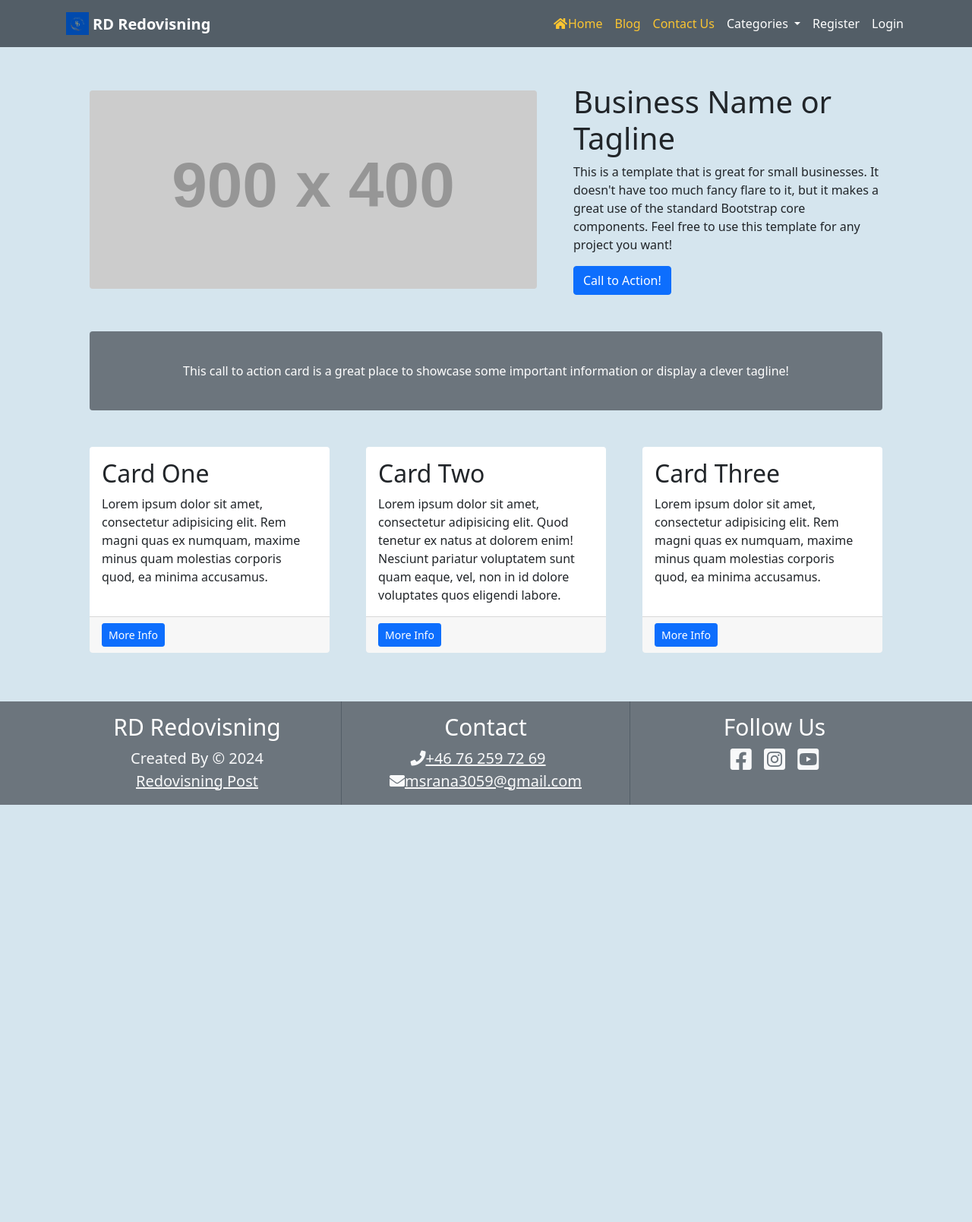
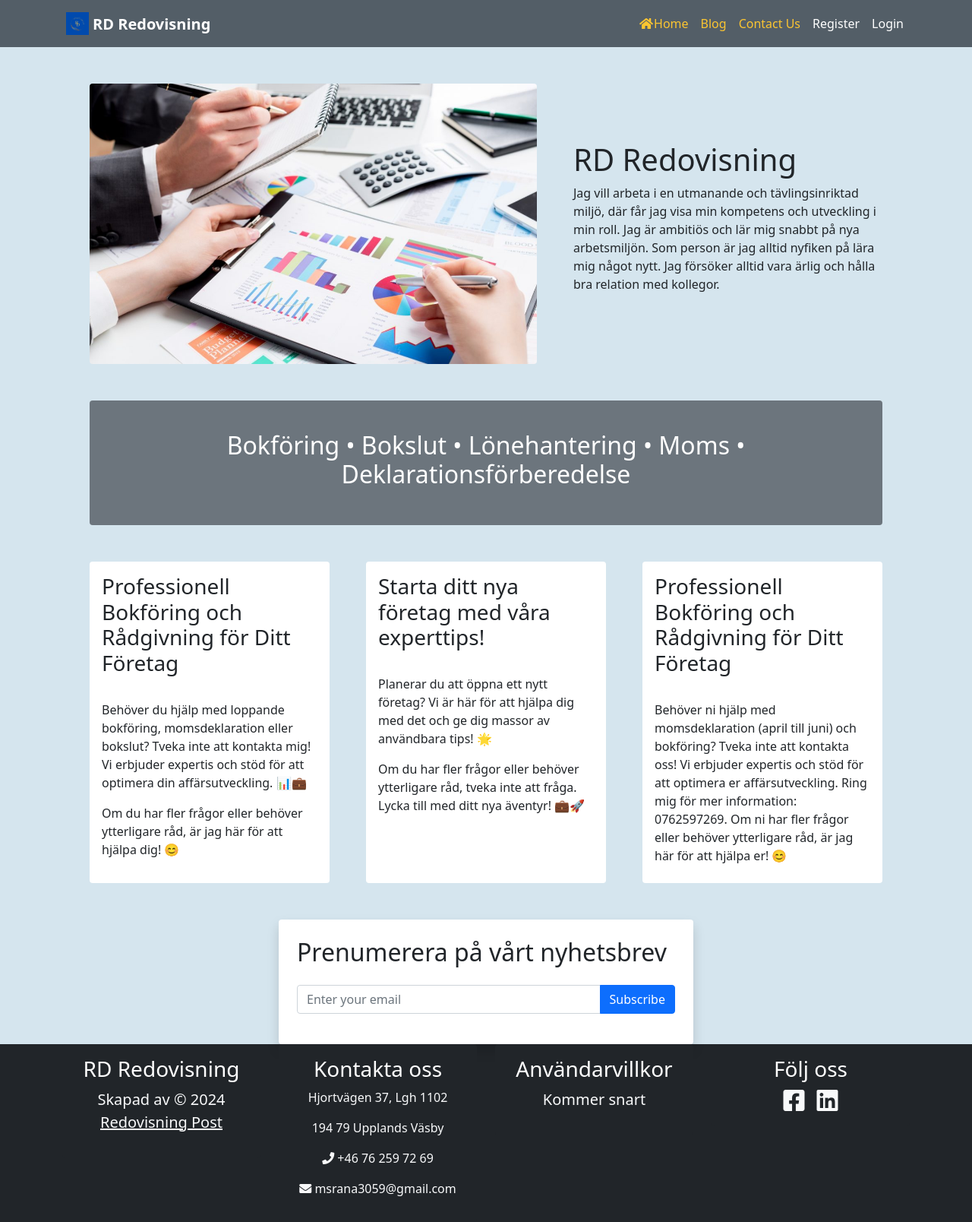
Before and after one commit to mamuzaan/rdredovisning, a Django app: page / in a window 1280 px wide. Shown: the whole page at 76% size. Before the commit the page ends 1059 px from the top, so only its background shows below. Run offline with Django 3.2, Linux system fonts and the light colour scheme; grey boxes labelled with a size stand in for pictures from a placeholder-image service; some libraries are stand-ins or nearby versions.

Commit message:
Added image and edit page

```diff
--- a/redovisning/urls.py
+++ b/redovisning/urls.py
@@ -12,5 +12,5 @@ urlpatterns = [
     path('like/<slug:slug>', views.PostLike.as_view(), name='post_like'),
     path('edit/<int:pk>/', views.EditView.as_view(), name='edit'),
     path('delete/<int:pk>/', views.Delete.as_view(), name='delete'),
-    path('category/<category>/', views.CatListView.as_view(), name='category'),
+    path('category/<category>/', views.CatListView.as_view(), name='category')
 ]
--- a/templates/base.html
+++ b/templates/base.html
@@ -16,7 +16,7 @@
             integrity="sha384-gtEjrD/SeCtmISkJkNUaaKMoLD0//ElJ19smozuHV6z3Iehds+3Ulb9Bn9Plx0x4" crossorigin="anonymous">
         </script>
         <link rel="stylesheet" href="{% static 'css/style.css' %}">
-
+        <link rel="icon" type="image/png" href="media/favicon_io/favicon-32x32.png">
     </head>
     <body class="d-flex flex-column h-100 main-bg">
         <header>
@@ -41,7 +41,7 @@
                             <li class="nav-item active pl-1">
                                 <a class="nav-link" href="{% url 'contact' %}">Contact Us</a>
                             </li>
-                            <li class="nav-item dropdown">
+                            <!-- <li class="nav-item dropdown">
                             <a class="nav-link dropdown-toggle" href="#" id="navbarDropdownMenuLink" role="button" data-bs-toggle="dropdown" aria-expanded="false">
                                 Categories
                             </a>
@@ -52,7 +52,7 @@
                                 {% endfor %}
                                 </li>
                             </ul>
-                            </li>
+                            </li> -->
                             {% if user.is_authenticated %}
                             <li class="nav-item pl-1">
                                 <a class="nav-link" href="{% url 'account_logout' %}">Logout</a>
@@ -95,7 +95,7 @@
 
 
         <!-- footer -->
-        <footer class="footer mt-auto">
+        <!-- <footer class="footer mt-auto">
             <div class="jumbotron jumbotron-fluid bg-secondary mt-3 mb-0">
                 <div class="container">
                     <div class="row">
@@ -126,6 +126,7 @@
                                 <div class="card-body text-center">
                                 <h5 class="card-title text-white display-4 lead" style="font-size:30px">Follow Us</h5>
                                         <a href="https://www.facebook.com/people/RD-Redovisning/100075506638033/"><i class="fab fa-facebook-square fa-fw fa-2x text-light"></i></a>
+                                        <a href="https://www.linkedin.com/in/rana-md-sohel-153b4910/"><i class="fab fa-linkedin fa-fw fa-2x text-light"></i></a>
                                         <a href="#"><i class="fab fa-instagram-square fa-fw fa-2x text-light"></i></a>
                                         <a href="#"><i class="fab fa-youtube-square fa-fw fa-2x text-light"></i></a>
                                 </div>
@@ -134,7 +135,56 @@
                     </div>
                 </div>
             </div>
+        </footer> -->
+
+        <footer class="footer mt-auto bg-dark">
+            <div class="container">
+                <div class="row">
+                    <div class="col-lg-3">
+                        <div class="card bg-dark border-0">
+                            <div class="card-body text-light text-center">
+                                <h3 class="card-title text-white">RD Redovisning</h3>
+                                <p class="lead">Skapad av © 2024<br>
+                                <a href="{% url 'blog' %}" class="text-light d-block lead">Redovisning Post</a>
+                                </p>
+                            </div>
+                        </div>
+                    </div>
+
+                    <div class="col-lg-3">
+                        <div class="card bg-dark border-0">
+                            <div class="card-body text-center">
+                                <h3 class="card-title text-white">Kontakta oss</h3>
+                                <p class="text-light d-block">Hjortvägen 37, Lgh 1102</p>
+                                <p class="text-light d-block">194 79 Upplands Väsby</p>
+                                <p class="text-light d-block"><i class="fa fa-phone mr-2"></i> +46 76 259 72 69</p>
+                                <p class="text-light d-block"><i class="fa fa-envelope mr-2"></i> msrana3059@gmail.com</p>
+                            </div>
+                        </div>
+                    </div>
+
+                    <div class="col-lg-3">
+                        <div class="card bg-dark border-0">
+                            <div class="card-body text-center">
+                                <h3 class="card-title text-white">Användarvillkor</h3>
+                                <p class="text-light d-block lead">Kommer snart</p>
+                            </div>
+                        </div>
+                    </div>
+
+                    <div class="col-lg-3">
+                        <div class="card bg-dark border-0">
+                            <div class="card-body text-center">
+                                <h3 class="card-title text-white">Följ oss</h3>
+                                <a href="https://www.facebook.com/people/RD-Redovisning/100075506638033/"><i class="fab fa-facebook-square fa-fw fa-2x text-light"></i></a>
+                                <a href="https://www.linkedin.com/in/rana-md-sohel-153b4910/"><i class="fab fa-linkedin fa-fw fa-2x text-light"></i></a>
+                            </div>
+                        </div>
+                    </div>
+                </div>
+            </div>
         </footer>
+
         <script src="{% static 'js/script.js' %}"></script>
     </body>
 </html>
--- a/templates/home_page.html
+++ b/templates/home_page.html
@@ -4,46 +4,81 @@
 <div class="container px-4 px-lg-5">
     <!-- Heading Row-->
     <div class="row gx-4 gx-lg-5 align-items-center my-5">
-        <div class="col-lg-7"><img class="img-fluid rounded mb-4 mb-lg-0" src="https://dummyimage.com/900x400/dee2e6/6c757d.jpg" alt="..." /></div>
+        <div class="col-lg-7"><img class="img-fluid rounded mb-4 mb-lg-0" src="media/bild1.png" alt="hero image" />
+        </div>
         <div class="col-lg-5">
-            <h1 class="font-weight-light">Business Name or Tagline</h1>
-            <p>This is a template that is great for small businesses. It doesn't have too much fancy flare to it, but it makes a great use of the standard Bootstrap core components. Feel free to use this template for any project you want!</p>
-            <a class="btn btn-primary" href="#!">Call to Action!</a>
+            <h1 class="font-weight-light">RD Redovisning</h1>
+            <p>Jag vill arbeta i en utmanande och tävlingsinriktad miljö, där får jag visa min kompetens och utveckling
+                i min roll. Jag är ambitiös och lär mig snabbt på nya arbetsmiljön. Som person är jag alltid nyfiken på
+                lära mig något nytt. Jag försöker alltid vara ärlig och hålla bra relation med kollegor.</p>
+            <!-- <a class="btn btn-primary" href="#!">Call to Action!</a> -->
         </div>
     </div>
     <!-- Call to Action-->
     <div class="card text-white bg-secondary my-5 py-4 text-center">
-        <div class="card-body"><p class="text-white m-0">This call to action card is a great place to showcase some important information or display a clever tagline!</p></div>
+        <div class="card-body">
+            <h2>
+                <p class="text-white m-0">Bokföring • Bokslut • Lönehantering • Moms • Deklarationsförberedelse</p>
+            </h2>
+        </div>
     </div>
     <!-- Content Row-->
     <div class="row gx-4 gx-lg-5">
         <div class="col-md-4 mb-5">
             <div class="card h-100">
                 <div class="card-body">
-                    <h2 class="card-title">Card One</h2>
-                    <p class="card-text">Lorem ipsum dolor sit amet, consectetur adipisicing elit. Rem magni quas ex numquam, maxime minus quam molestias corporis quod, ea minima accusamus.</p>
+                    <h3 class="card-title">Professionell Bokföring och Rådgivning för Ditt Företag</h3><br>
+                    <p class="card-text">Behöver du hjälp med loppande bokföring, momsdeklaration eller bokslut? Tveka
+                        inte att kontakta mig! Vi erbjuder expertis och stöd för att optimera din affärsutveckling. 📊💼
+                    </p>
+                    <p lass="card-text">Om du har fler frågor eller behöver ytterligare råd, är jag här för att hjälpa dig! 😊</p>
                 </div>
-                <div class="card-footer"><a class="btn btn-primary btn-sm" href="#!">More Info</a></div>
+                <!-- <div class="card-footer"><a class="btn btn-primary btn-sm" href="#!">More Info</a></div> -->
             </div>
         </div>
         <div class="col-md-4 mb-5">
             <div class="card h-100">
                 <div class="card-body">
-                    <h2 class="card-title">Card Two</h2>
-                    <p class="card-text">Lorem ipsum dolor sit amet, consectetur adipisicing elit. Quod tenetur ex natus at dolorem enim! Nesciunt pariatur voluptatem sunt quam eaque, vel, non in id dolore voluptates quos eligendi labore.</p>
+                    <h3 class="card-title">Starta ditt nya företag med våra experttips!</h3><br>
+                    <p class="card-text">Planerar du att öppna ett nytt företag? Vi är här för att hjälpa dig med det
+                        och ge dig massor av användbara tips! 🌟</p>
+                    <p class="card-text">Om du har fler frågor eller behöver ytterligare råd, tveka inte att fråga. Lycka till med ditt
+                        nya äventyr! 💼🚀</p>
                 </div>
-                <div class="card-footer"><a class="btn btn-primary btn-sm" href="#!">More Info</a></div>
+                <!-- <div class="card-footer"><a class="btn btn-primary btn-sm" href="#!">More Info</a></div> -->
             </div>
         </div>
         <div class="col-md-4 mb-5">
             <div class="card h-100">
                 <div class="card-body">
-                    <h2 class="card-title">Card Three</h2>
-                    <p class="card-text">Lorem ipsum dolor sit amet, consectetur adipisicing elit. Rem magni quas ex numquam, maxime minus quam molestias corporis quod, ea minima accusamus.</p>
+                    <h3 class="card-title">Professionell Bokföring och Rådgivning för Ditt Företag</h3><br>
+                    <p class="card-text">Behöver ni hjälp med momsdeklaration (april till juni) och bokföring? Tveka
+                        inte att kontakta oss! Vi erbjuder expertis och stöd för att optimera er affärsutveckling. Ring
+                        mig för mer information: 0762597269. Om ni har fler frågor eller behöver ytterligare råd, är jag
+                        här för att hjälpa er! 😊</p>
                 </div>
-                <div class="card-footer"><a class="btn btn-primary btn-sm" href="#!">More Info</a></div>
+                <!-- <div class="card-footer"><a class="btn btn-primary btn-sm" href="#!">More Info</a></div> -->
             </div>
         </div>
     </div>
 </div>
+
+<div class="container">
+    <div class="row justify-content-center">
+        <div class="col-lg-6">
+            <div class="card border-0 shadow">
+                <div class="card-body p-4">
+                    <h2 class="mb-4">Prenumerera på vårt nyhetsbrev</h2>
+                    <form action="#" method="post">
+                        <div class="input-group mb-3">
+                            <input type="email" class="form-control" placeholder="Enter your email" aria-label="Enter your email" aria-describedby="subscribeBtn">
+                            <button class="btn btn-primary" type="button" id="subscribeBtn">Subscribe</button>
+                        </div>
+                    </form>
+                </div>
+            </div>
+        </div>
+    </div>
+</div>
+
 {% endblock content %}
--- a/templates/index.html
+++ b/templates/index.html
@@ -3,6 +3,10 @@
 {% block content %}
     <div class="container">
         <div class="row">
+            <div class="container mt-4">
+                <h3>RD Redovisning: Blog</h3>
+                <!-- Här kan du lägga till dina blogginlägg -->
+            </div>
             <!-- Blog Entries Column -->
             <div class="col-12 mt-5 px-5">
                 <div class="row">
```
Also changed, not shown: rdredovisning/settings.py (+9 -0 lines), media/bild1.png (added), media/bild2.png (added), media/favicon_io/android-chrome-192x192.png (added), media/favicon_io/android-chrome-512x512.png (added), media/favicon_io/apple-touch-icon.png (added), media/favicon_io/favicon-16x16.png (added), media/favicon_io/favicon-32x32.png (added), media/favicon_io/favicon.ico (added), media/favicon_io/site.webmanifest (added), media/maps.png (added).
